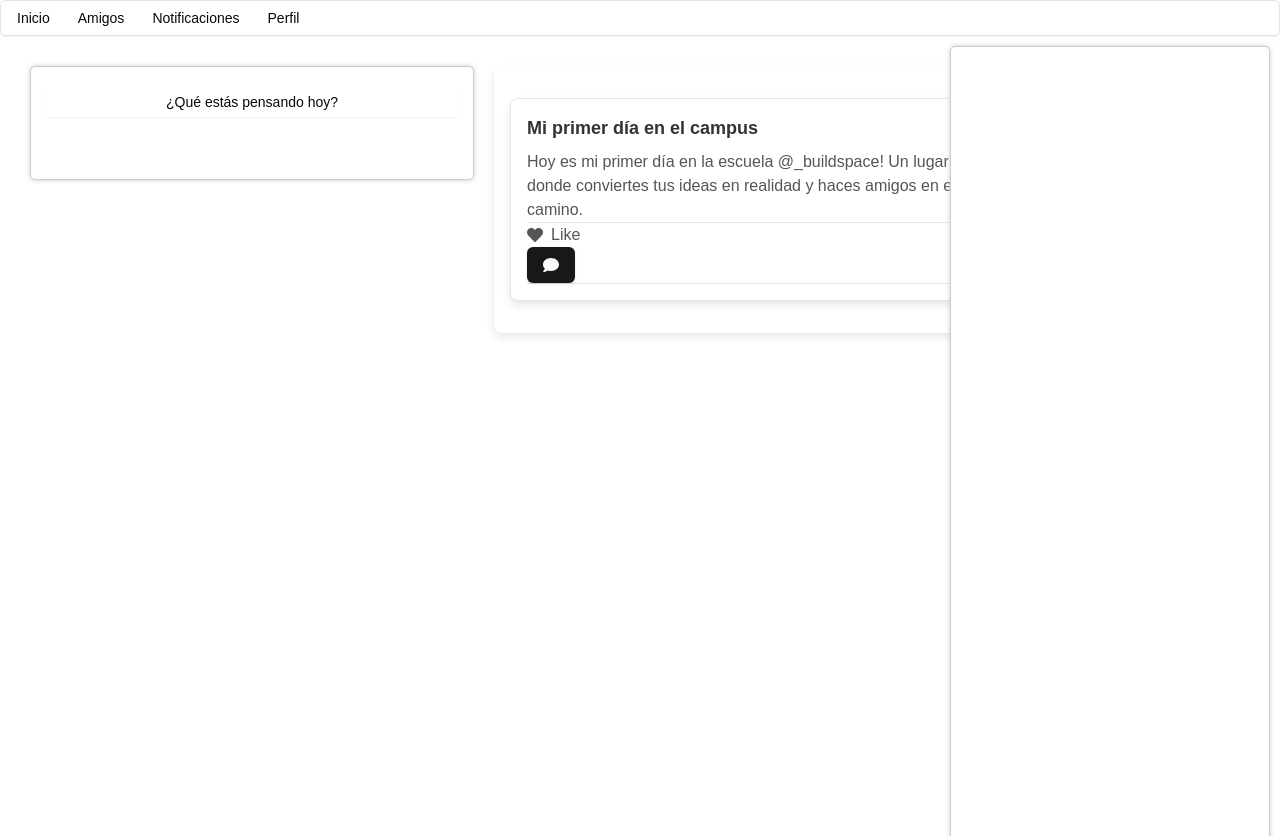
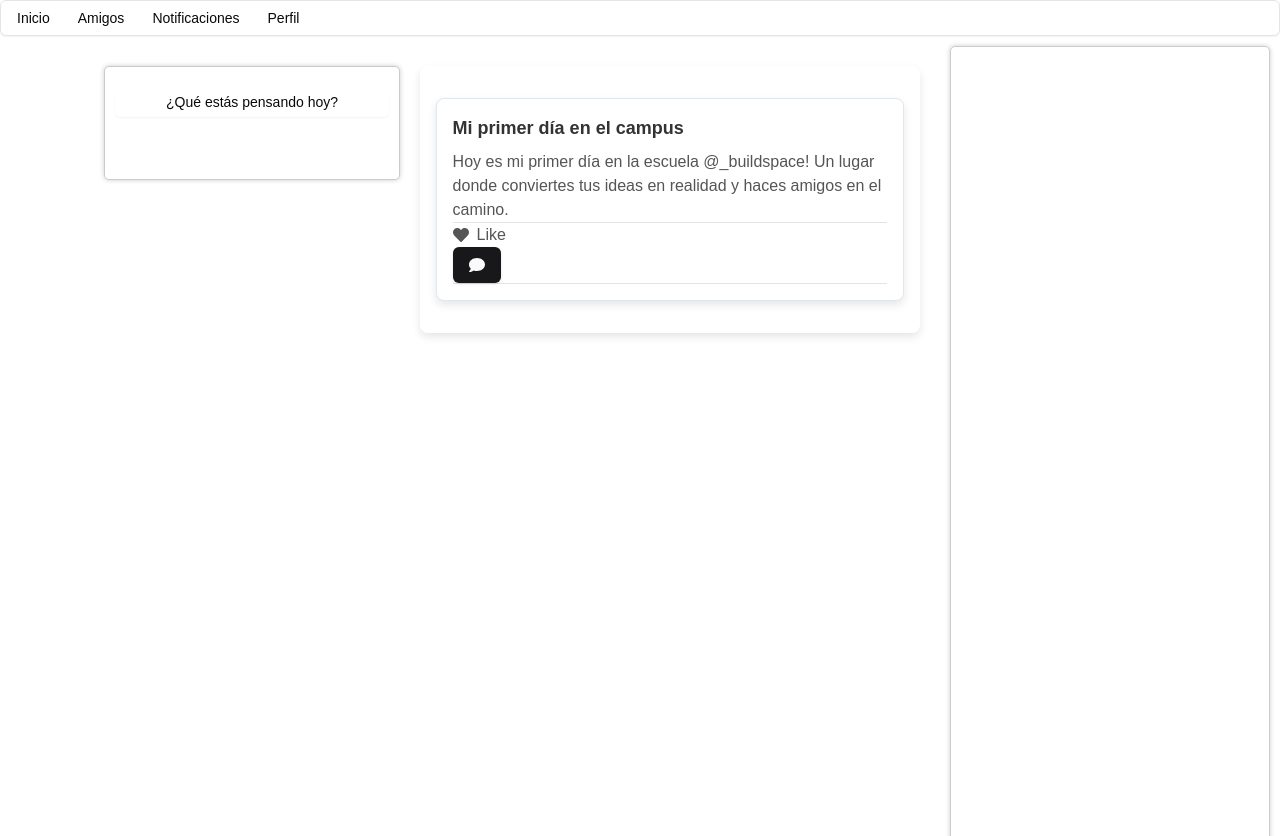
Before and after one commit to GentoBrandon/red_social_web, a Next.js app in the folder frontend/social_network/: page /dashboard in a window 1280 px wide. Built offline with nearby package versions, Linux system fonts and the light colour scheme.

Commit message:
Integracion configuracion de estilos

```diff
--- /dev/null
+++ b/frontend/social_network/src/app/users/profile/page.tsx
@@ -0,0 +1,10 @@
+import Principal from '@/component/Principal/Principal';
+
+function ProfilePage(){
+    return(
+        <Principal>
+            <h1>Profile Page</h1>
+        </Principal>
+    )
+}
+export default ProfilePage;
--- a/frontend/social_network/src/component/Principal/Principal.tsx
+++ b/frontend/social_network/src/component/Principal/Principal.tsx
@@ -8,14 +8,11 @@ import Sidebar from '../Sidebar/Sidebar';
 function Principal({ children }: { children: ReactNode }) {
     return (
         <div className="flex flex-col h-screen">
-            {/* Navbar */}
             <NavBar/>
-
-            <div className="flex flex-1">
-            {/* Sidebar */}
-            <Sidebar />
-            </div>
             <main className="flex-1 ml-64 p-4 overflow-y-auto">
+                <div className="flex flex-1">
+                <Sidebar />
+                </div>
                 {children}
             </main>
         </div>
--- a/frontend/social_network/src/component/Publication/Publication.tsx
+++ b/frontend/social_network/src/component/Publication/Publication.tsx
@@ -15,7 +15,6 @@ import style from '../../styles/Publication.module.css';
 function Publication() {
     return (
         <div className={style.publication}>
-            <div>
             <Dialog>
                 <DialogTrigger asChild>
                     <Button variant="outline" className={style.btn}>¿Qué estás pensando hoy?</Button>
@@ -47,7 +46,6 @@ function Publication() {
                     </DialogFooter>
                 </DialogContent>
             </Dialog>
-            </div>
         </div>
     );
 }
--- a/frontend/social_network/src/styles/Publication.module.css
+++ b/frontend/social_network/src/styles/Publication.module.css
@@ -1,5 +1,5 @@
 .publication{
-    width: 50%;
+    width: 30%;
     height: 15%;
     display: flex;
     flex-direction: column;
@@ -15,9 +15,12 @@
     width: 100%;
     height: 30px;
     margin-top: 10px;
+    padding: 10px;
     border: none;
     border-radius: 5px;
     cursor: pointer;
+    box-sizing: border-box; /* Ensure padding and border are included in the element's total width and height */
+    font-display: flex;
 }
 
 .sideBar{
```
